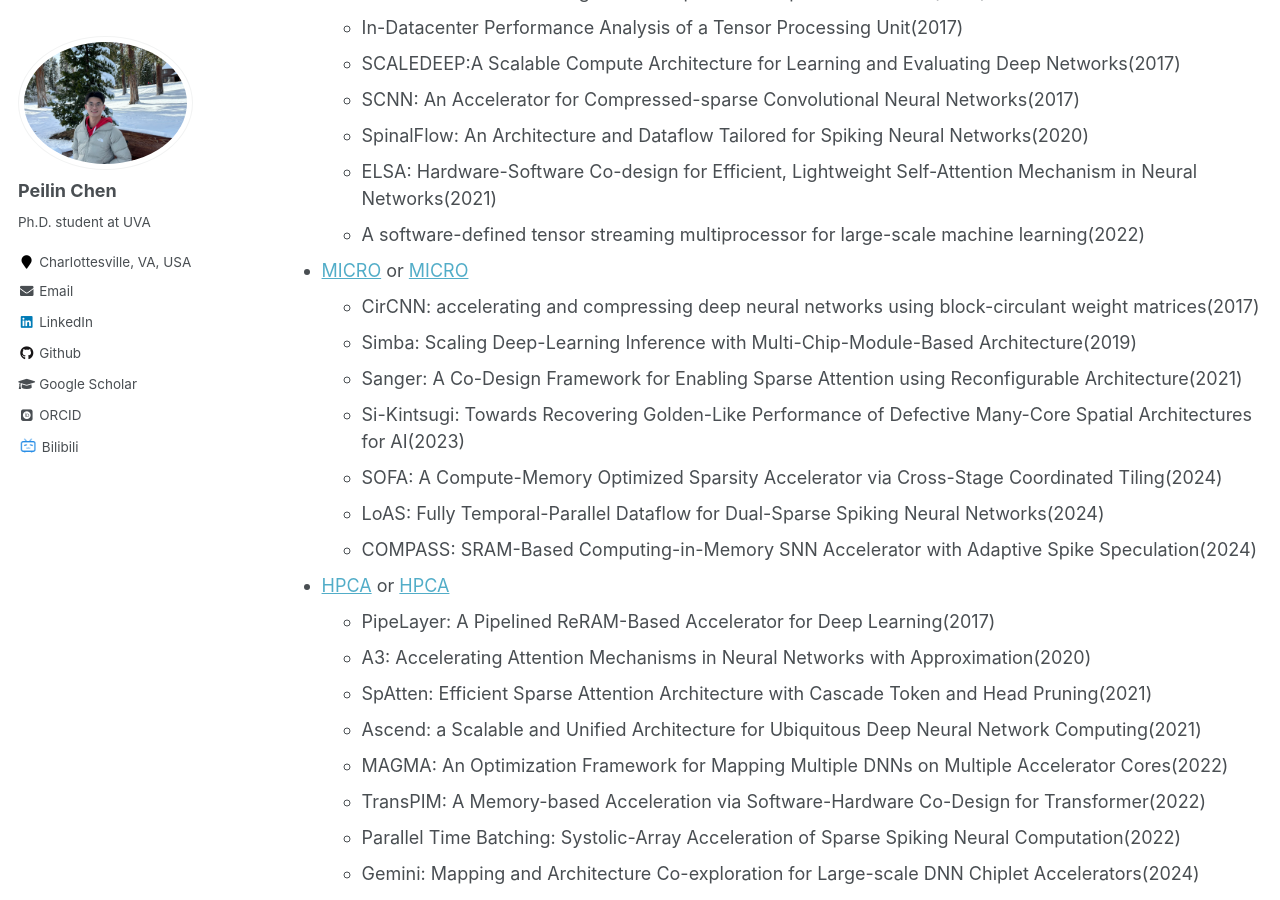
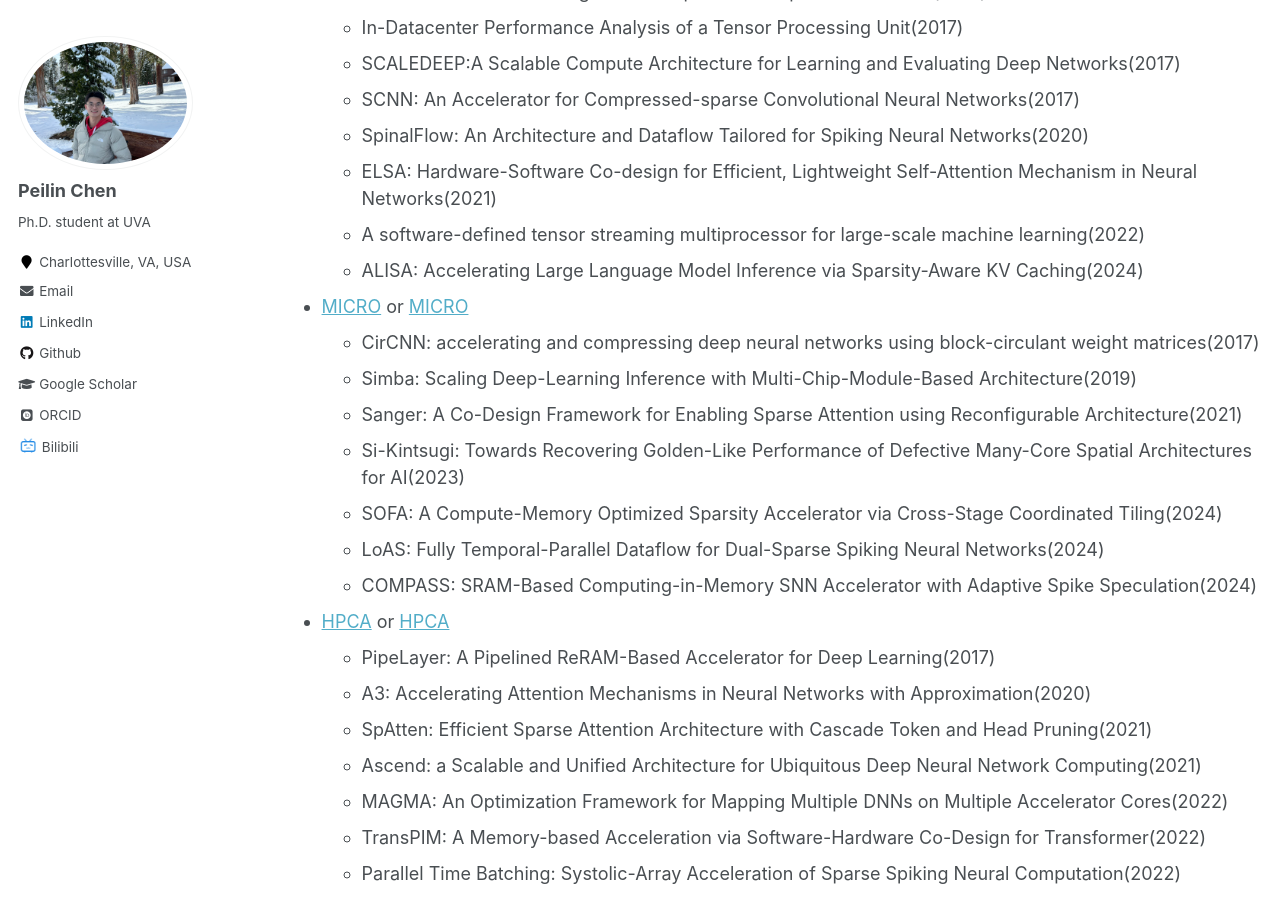
Before and after one commit to peilin-chen/peilin-chen.github.io, a Jekyll site: the page built from _pages/reading list.md, in a window 1280 px wide and 900 px high, scrolled down 2616 px. Built offline with Jekyll 4.4.1, drawn with Linux system fonts in a browser that asks for light colours; some web fonts are replaced; formulas are drawn with MathJax 3.

Commit message:
Update reading list.md

```diff
--- a/_pages/reading list.md
+++ b/_pages/reading list.md
@@ -59,6 +59,7 @@ author_profile: true
   - SpinalFlow: An Architecture and Dataflow Tailored for Spiking Neural Networks(2020)
   - ELSA: Hardware-Software Co-design for Efficient, Lightweight Self-Attention Mechanism in Neural Networks(2021)
   - A software-defined tensor streaming multiprocessor for large-scale machine learning(2022)
+  - ALISA: Accelerating Large Language Model Inference via Sparsity-Aware KV Caching(2024)
 * [MICRO](https://dblp.org/db/conf/micro/index.html) or [MICRO](https://dl.acm.org/conference/micro)
   - CirCNN: accelerating and compressing deep neural networks using block-circulant weight matrices(2017)
   - Simba: Scaling Deep-Learning Inference with Multi-Chip-Module-Based Architecture(2019)
```
